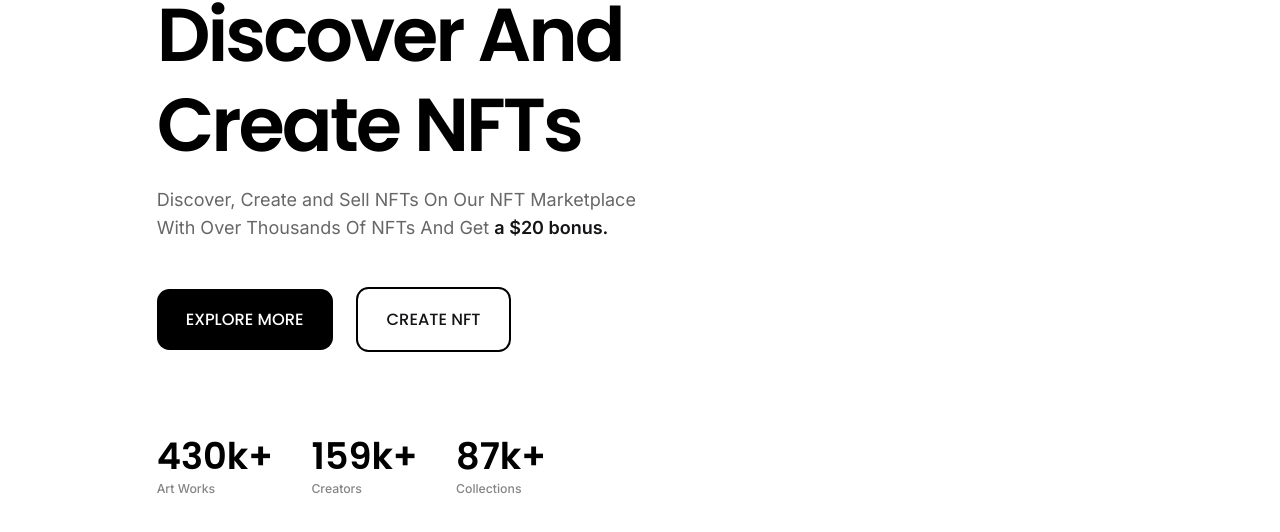
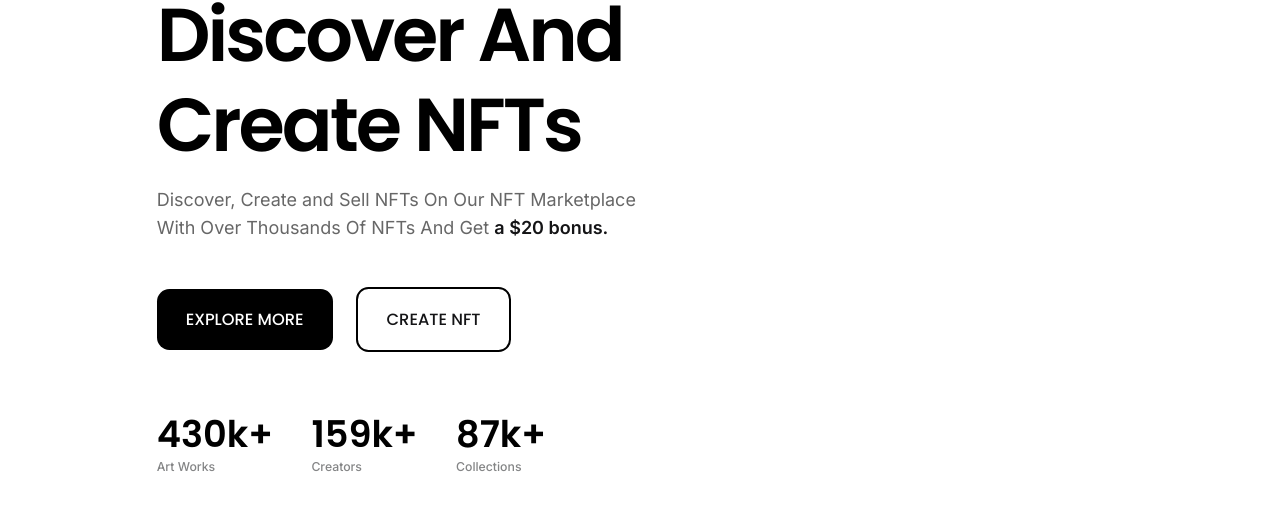
Before and after one commit to sumyukun/portfolio2, a plain HTML site: page index.html in a window 1280 px wide. Shown: the part 200-732 px from the top of the page. Drawn offline with Linux system fonts and the light colour scheme.

Commit message:
css changes

```diff
--- a/main page/css.css
+++ b/main page/css.css
@@ -162,7 +162,7 @@ nav{
 .MainNumbers{
     display: flex;
     gap: 3vw;
-    margin-top: 82px;
+    margin-top: 60px;
 }
 .MainNumbers p{
     font-family: Poppins;
```
